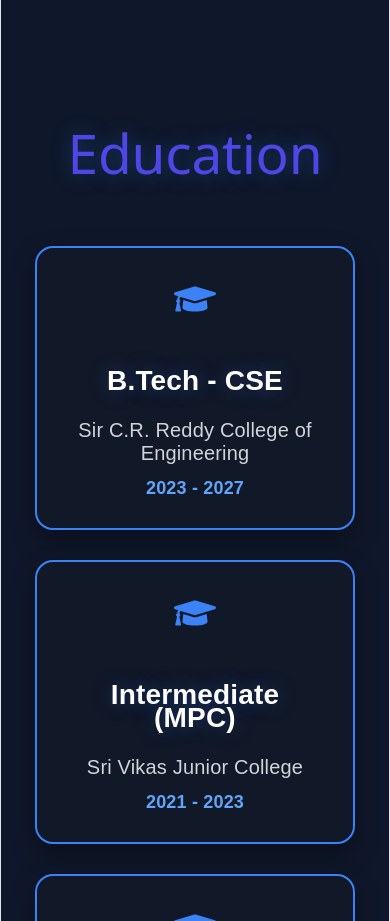
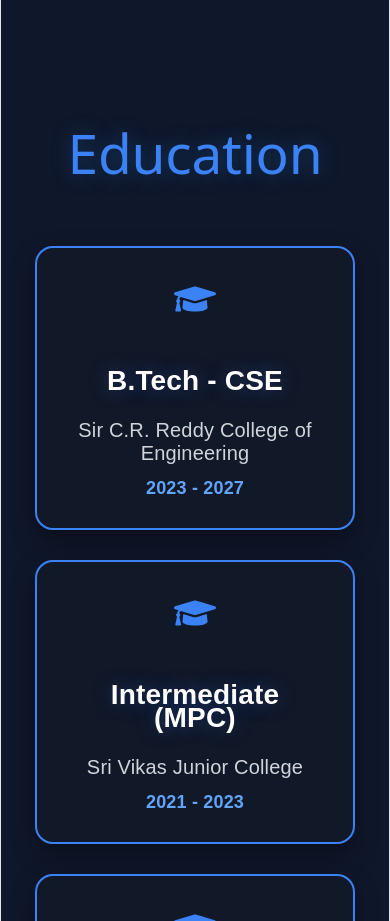
Before and after one commit to lekkalakiran-22/portfolio, a React (Vite) app: page / in a window 390 px wide. Shown: the part 1140-2061 px from the top of the page. Built offline with nearby package versions, Linux system fonts and the light colour scheme.

Commit message:
update app.css

```diff
--- a/src/App.css
+++ b/src/App.css
@@ -959,3 +959,10 @@
 grid-template-columns:320px;
 }
 }
+@media (max-width:768px){
+
+#education h2{
+    color:#3b82f6 !important;
+}
+
+}
```
